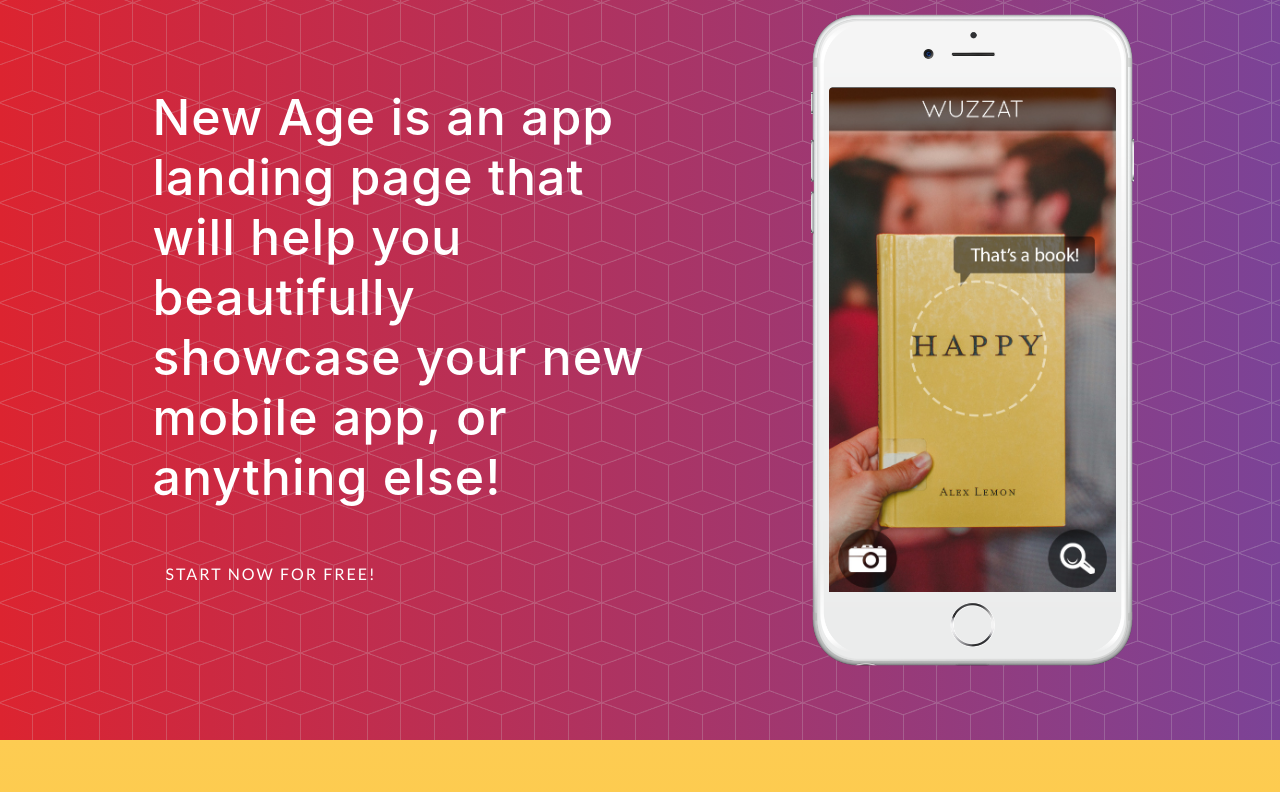
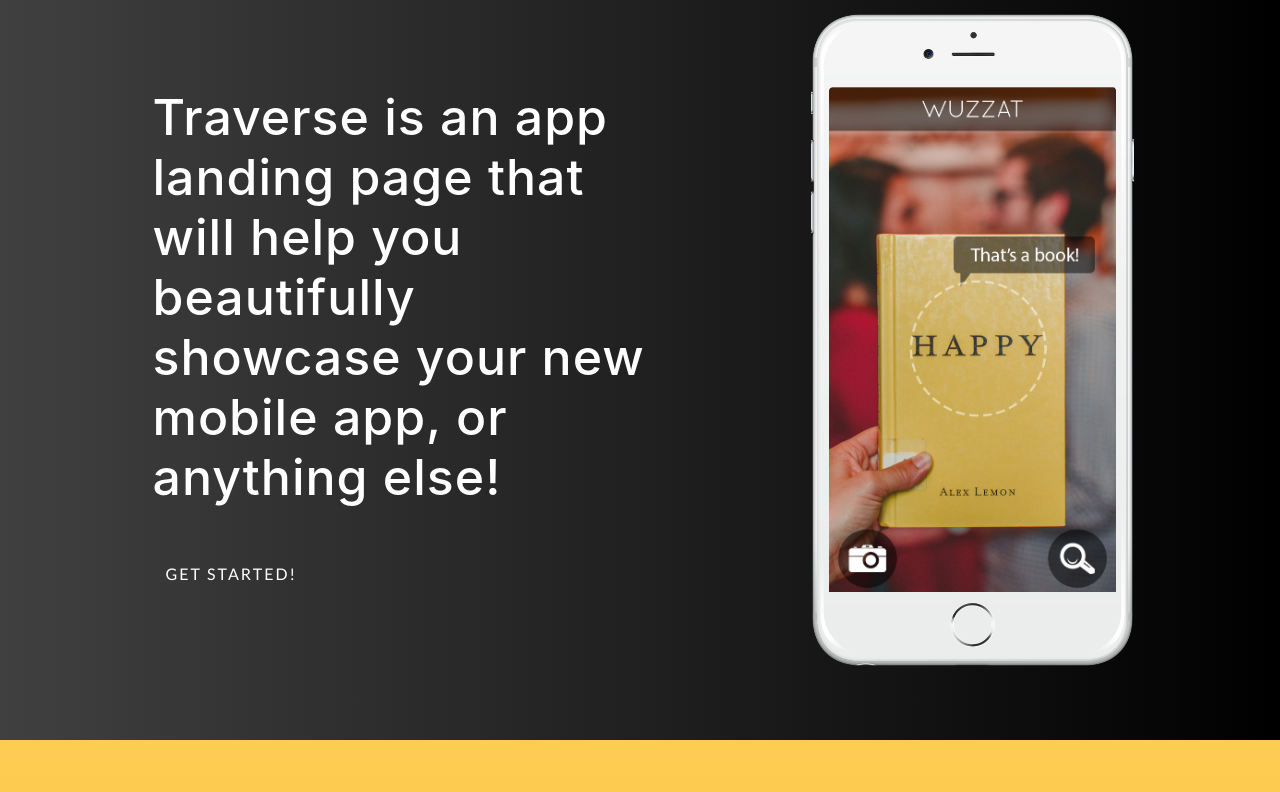
Before and after one commit to jpanged/traverse, a website with bundled scripts: page docs/index.html in a window 1280 px wide. Shown: the part 60-852 px from the top of the page. Built offline with nearby package versions, Linux system fonts and the light colour scheme; a web font is replaced by a local one.

Commit message:
Messing with Bootstrap design stuff

```diff
--- a/docs/css/new-age.css
+++ b/docs/css/new-age.css
@@ -118,9 +118,9 @@ header.masthead {
   padding-top: 150px;
   padding-bottom: 100px;
   color: white;
-  background: url("../img/bg-pattern.png"), #7b4397;
-  background: url("../img/bg-pattern.png"), -webkit-linear-gradient(to left, #7b4397, #dc2430);
-  background: url("../img/bg-pattern.png"), linear-gradient(to left, #7b4397, #dc2430); }
+  background:  #000000;
+  background:  -webkit-linear-gradient(to left, #000000, #404040);
+  background:  linear-gradient(to left, #000000, #404040); }
   header.masthead .header-content {
     max-width: 500px;
     margin-bottom: 100px;
@@ -196,8 +196,8 @@ section.features .feature-item {
     font-size: 80px;
     display: block;
     margin-bottom: 15px;
-    background: -webkit-linear-gradient(to left, #7b4397, #dc2430);
-    background: linear-gradient(to left, #7b4397, #dc2430);
+    background: -webkit-linear-gradient(to left, #000000, #404040);
+    background: linear-gradient(to left, #000000, #404040);
     -webkit-background-clip: text;
     -webkit-text-fill-color: transparent; }
 
--- a/docs/index.html
+++ b/docs/index.html
@@ -9,7 +9,7 @@
     <meta name="author" content="">
     <meta name="google-site-verification" content="ueiFvRGlp2ffeQrz7b0QnlEL8OQaqGbaq5xMJH77Rds" />
 
-    <title>New Age - Start Bootstrap Theme</title>
+    <title>Traverse - Gets you there</title>
 
     <!-- Bootstrap core CSS -->
     <link href="vendor/bootstrap/css/bootstrap.min.css" rel="stylesheet">
@@ -60,8 +60,8 @@
         <div class="row h-100">
           <div class="col-lg-7 my-auto">
             <div class="header-content mx-auto">
-              <h1 class="mb-5">New Age is an app landing page that will help you beautifully showcase your new mobile app, or anything else!</h1>
-              <a href="#download" class="btn btn-outline btn-xl js-scroll-trigger">Start Now for Free!</a>
+              <h1 class="mb-5">Traverse is an app landing page that will help you beautifully showcase your new mobile app, or anything else!</h1>
+              <a href="#download" class="btn btn-outline btn-xl js-scroll-trigger">Get started!</a>
             </div>
           </div>
           <div class="col-lg-5 my-auto">
```
Also changed, not shown: docs/css/new-age.min.css.
